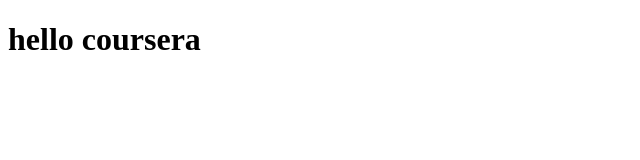
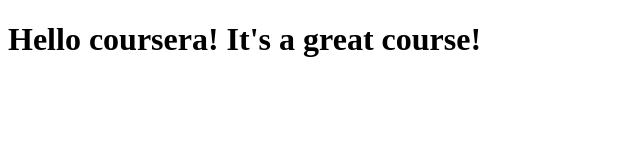
Before and after one commit to 123porcristina/coursera-test, a plain HTML site: page site/index.html in a window 1280 px wide. Shown: the whole page, without its empty margins (0-640 px from the left). Drawn offline with Linux system fonts and the light colour scheme.

Commit message:
small addition to our page content

```diff
--- a/site/index.html
+++ b/site/index.html
@@ -4,6 +4,6 @@
 	<title>Hello Cousera!</title>
 </head>
 <body>
-<h1>hello coursera</h1>
+<h1>Hello coursera! It's a great course!</h1>
 </body>
 </html>
```
